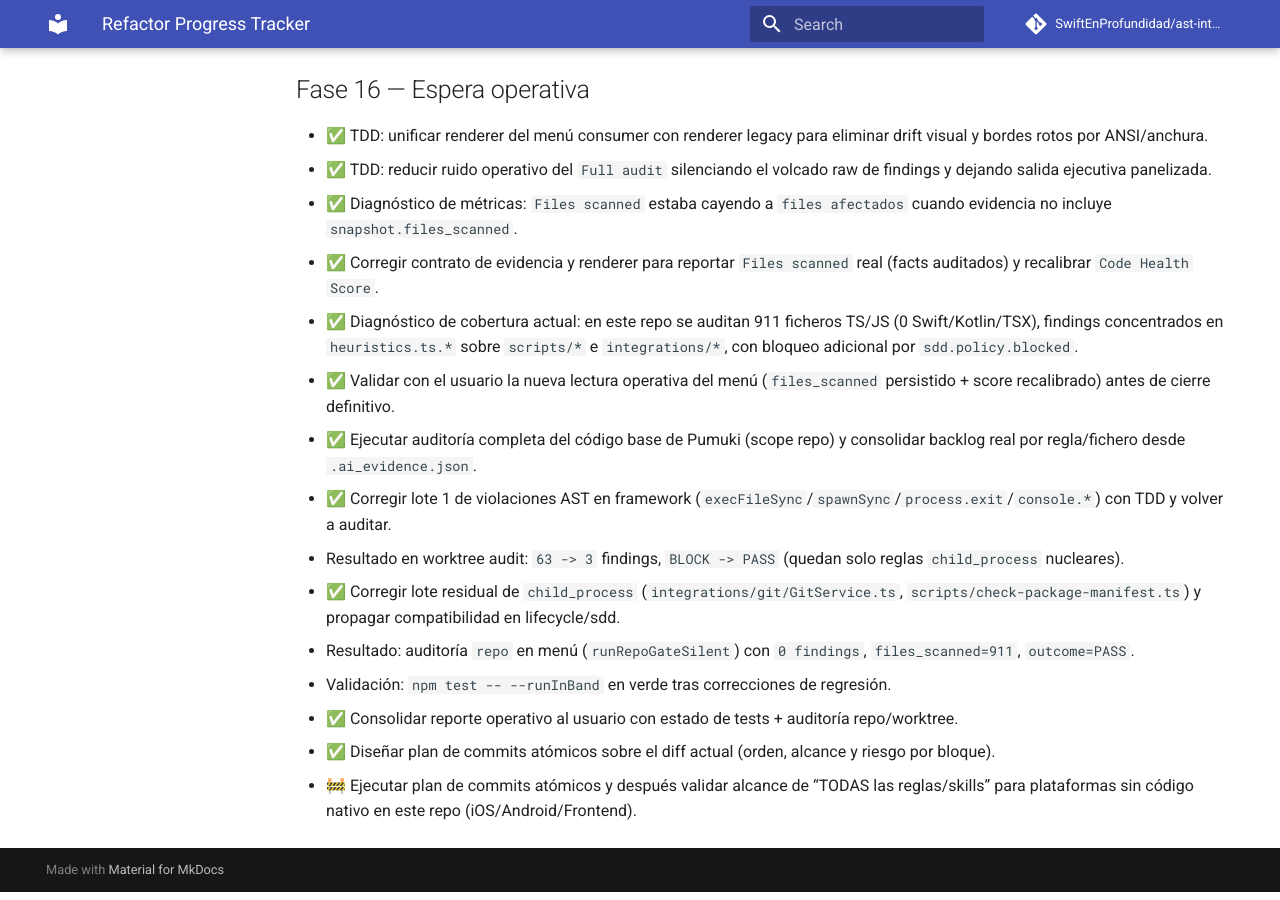
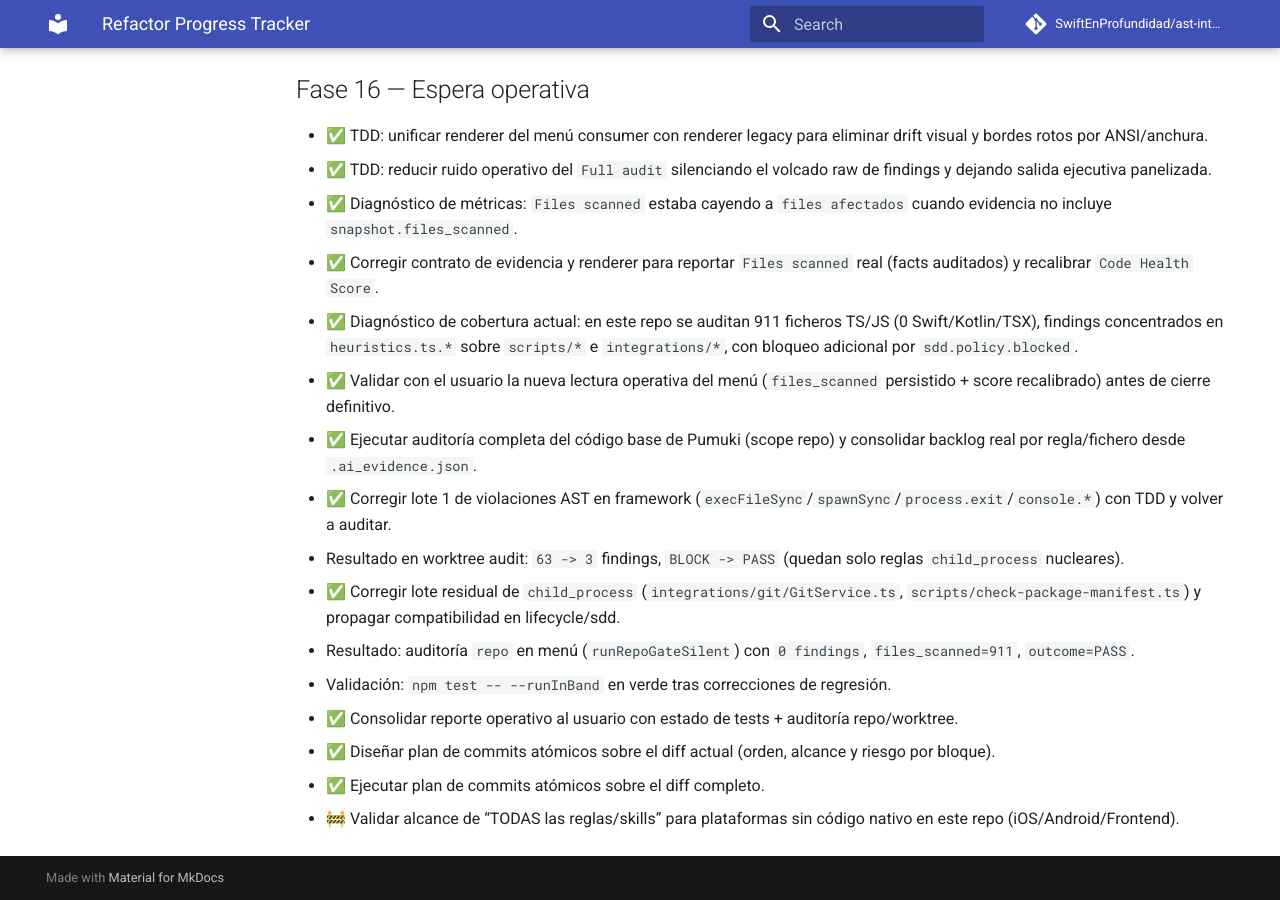
Before and after one commit to SwiftEnProfundidad/ast-intelligence-hooks, an MkDocs documentation site: the page built from docs/REFRACTOR_PROGRESS.md, in a window 1280 px wide and 900 px high, scrolled down 7250 px. Built offline with MkDocs 1.6.1 and Material for MkDocs 9.7.7, drawn with Linux system fonts in a browser that asks for light colours; comment, search, counter and statistics services are not loaded.

Commit message:
docs(progress): cerrar ejecución de commits atómicos

```diff
--- a/docs/REFRACTOR_PROGRESS.md
+++ b/docs/REFRACTOR_PROGRESS.md
@@ -201,4 +201,5 @@ Estado operativo del plan activo para restaurar capacidades enterprise sin rompe
   - Validación: `npm test -- --runInBand` en verde tras correcciones de regresión.
 - ✅ Consolidar reporte operativo al usuario con estado de tests + auditoría repo/worktree.
 - ✅ Diseñar plan de commits atómicos sobre el diff actual (orden, alcance y riesgo por bloque).
-- 🚧 Ejecutar plan de commits atómicos y después validar alcance de “TODAS las reglas/skills” para plataformas sin código nativo en este repo (iOS/Android/Frontend).
+- ✅ Ejecutar plan de commits atómicos sobre el diff completo.
+- 🚧 Validar alcance de “TODAS las reglas/skills” para plataformas sin código nativo en este repo (iOS/Android/Frontend).
```
